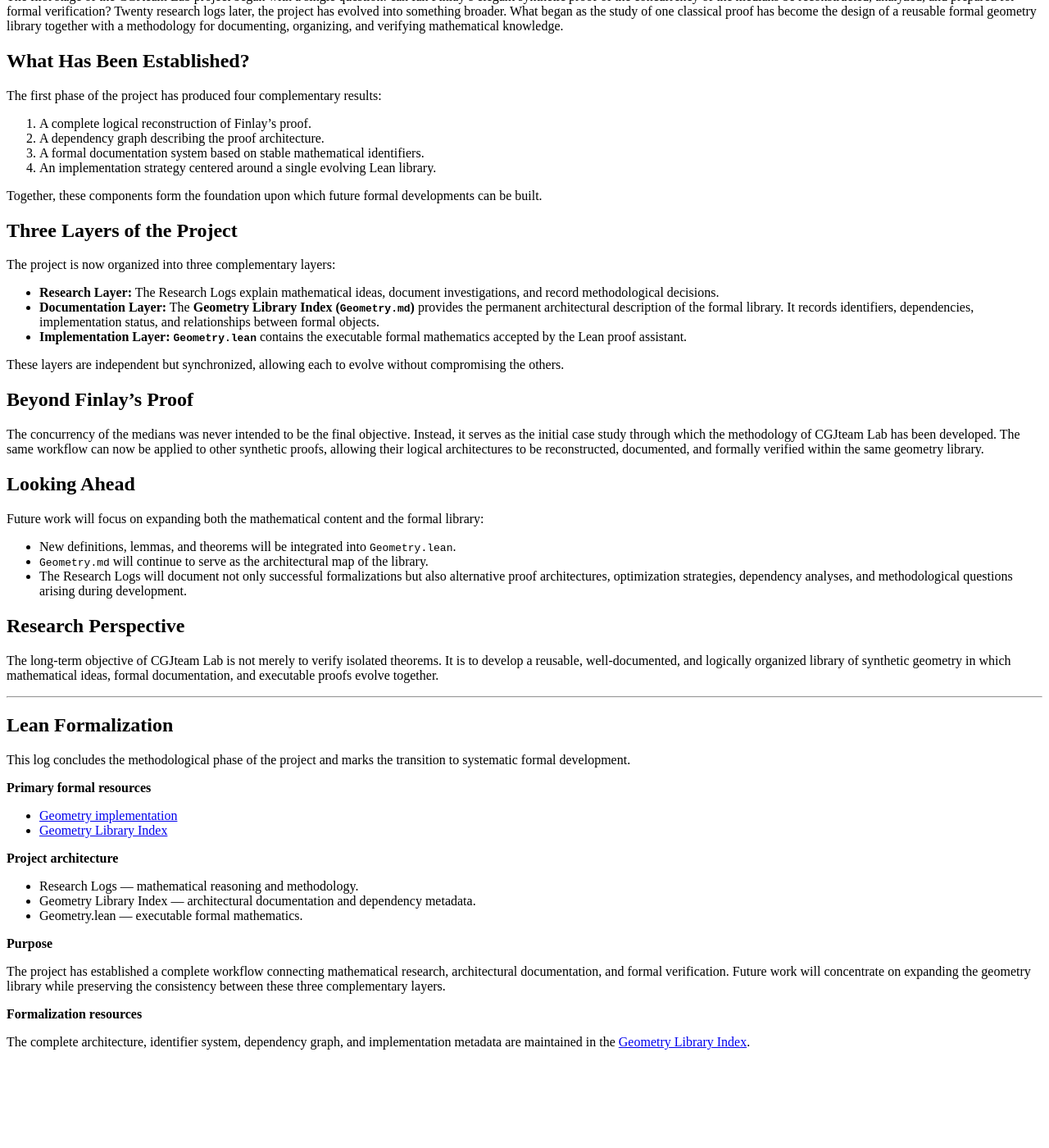
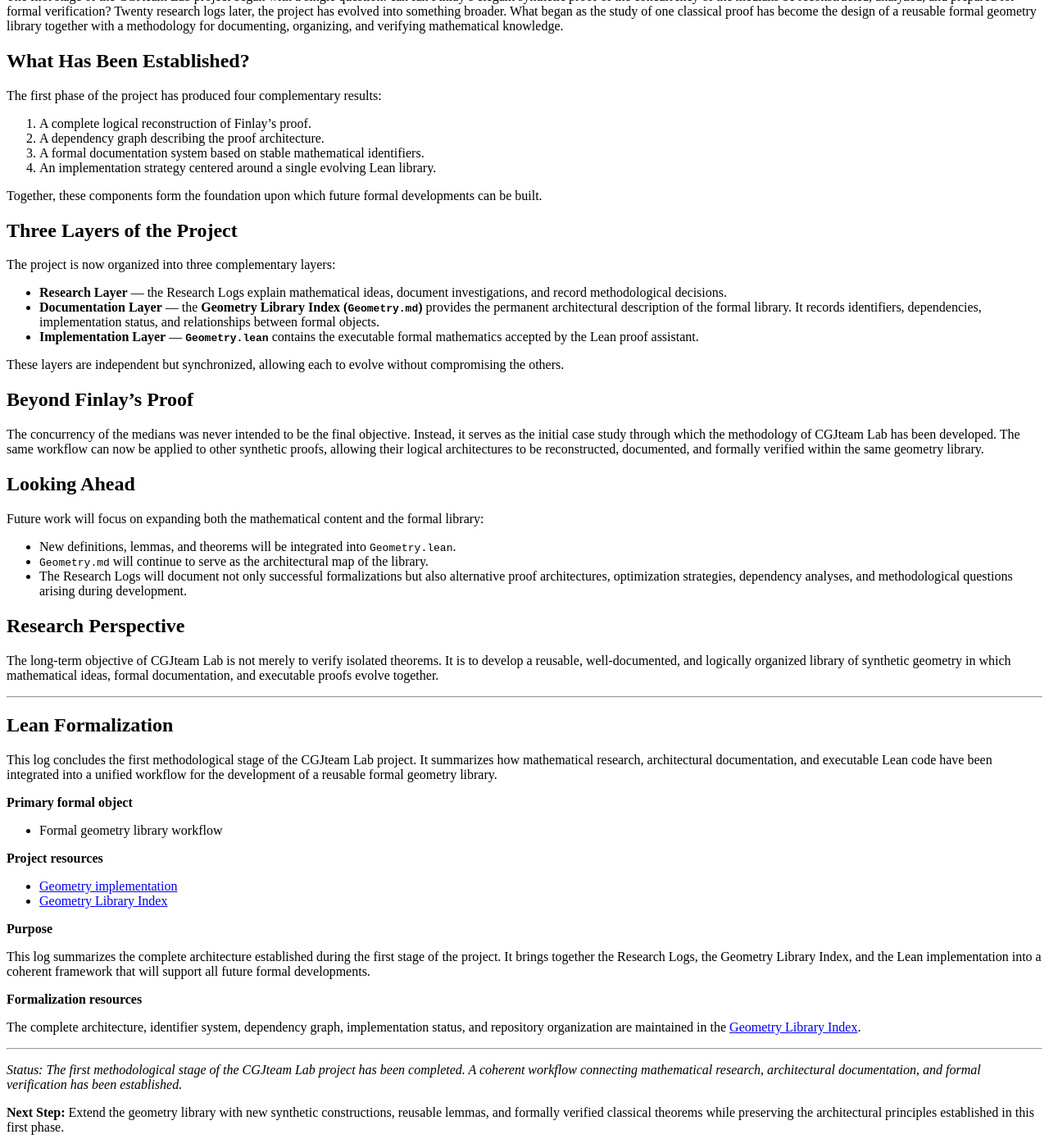
Before and after one commit to cgjteam/cgjteam.github.io, a Jekyll site: the page built from log-020.md, in a window 1280 px wide and 1400 px high, scrolled down 140 px. Shown: the whole window at 82% size. Built offline with Jekyll 4.4.1, drawn with Linux system fonts in a browser that asks for light colours; our own code applies the rules of GitHub Pages for plain Markdown files; comment, search, counter and statistics services are not loaded; before the commit the page ends 1436 px from its top, so only the background shows below that; some of the changed text lies outside the part shown.

Commit message:
Update log-020.md

```diff
--- a/log-020.md
+++ b/log-020.md
@@ -1,10 +1,17 @@
-# Log 020: From Research Project to Formal Geometry Library
+---
+layout: default
+---
+
+# Log 020 — From Research Project to Formal Geometry Library
 
 ## Introduction
+
 The first stage of the CGJteam Lab project began with a single question: can Ian Finlay's elegant synthetic proof of the concurrency of the medians be reconstructed, analyzed, and prepared for formal verification? Twenty research logs later, the project has evolved into something broader. What began as the study of one classical proof has become the design of a reusable formal geometry library together with a methodology for documenting, organizing, and verifying mathematical knowledge.
 
 ## What Has Been Established?
+
 The first phase of the project has produced four complementary results:
+
 1. A complete logical reconstruction of Finlay's proof.
 2. A dependency graph describing the proof architecture.
 3. A formal documentation system based on stable mathematical identifiers.
@@ -13,46 +20,56 @@ The first phase of the project has produced four complementary results:
 Together, these components form the foundation upon which future formal developments can be built.
 
 ## Three Layers of the Project
+
 The project is now organized into three complementary layers:
-* **Research Layer:** The Research Logs explain mathematical ideas, document investigations, and record methodological decisions.
-* **Documentation Layer:** The **Geometry Library Index (`Geometry.md`)** provides the permanent architectural description of the formal library. It records identifiers, dependencies, implementation status, and relationships between formal objects.
-* **Implementation Layer:** **`Geometry.lean`** contains the executable formal mathematics accepted by the Lean proof assistant.
+
+* **Research Layer** — the Research Logs explain mathematical ideas, document investigations, and record methodological decisions.
+* **Documentation Layer** — the **Geometry Library Index (`Geometry.md`)** provides the permanent architectural description of the formal library. It records identifiers, dependencies, implementation status, and relationships between formal objects.
+* **Implementation Layer** — **`Geometry.lean`** contains the executable formal mathematics accepted by the Lean proof assistant.
 
 These layers are independent but synchronized, allowing each to evolve without compromising the others.
 
 ## Beyond Finlay's Proof
+
 The concurrency of the medians was never intended to be the final objective. Instead, it serves as the initial case study through which the methodology of CGJteam Lab has been developed. The same workflow can now be applied to other synthetic proofs, allowing their logical architectures to be reconstructed, documented, and formally verified within the same geometry library.
 
 ## Looking Ahead
+
 Future work will focus on expanding both the mathematical content and the formal library:
+
 * New definitions, lemmas, and theorems will be integrated into `Geometry.lean`.
 * `Geometry.md` will continue to serve as the architectural map of the library.
 * The Research Logs will document not only successful formalizations but also alternative proof architectures, optimization strategies, dependency analyses, and methodological questions arising during development.
 
 ## Research Perspective
+
 The long-term objective of CGJteam Lab is not merely to verify isolated theorems. It is to develop a reusable, well-documented, and logically organized library of synthetic geometry in which mathematical ideas, formal documentation, and executable proofs evolve together.
 
 ---
 
 ## Lean Formalization
 
-This log concludes the methodological phase of the project and marks the transition to systematic formal development.
+This log concludes the first methodological stage of the CGJteam Lab project. It summarizes how mathematical research, architectural documentation, and executable Lean code have been integrated into a unified workflow for the development of a reusable formal geometry library.
 
-**Primary formal resources**
+**Primary formal object**
+
+- Formal geometry library workflow
+
+**Project resources**
 
 - [Geometry implementation](./Geometry_lean.html)
 - [Geometry Library Index](./Geometry.md)
 
-**Project architecture**
-
-- Research Logs — mathematical reasoning and methodology.
-- Geometry Library Index — architectural documentation and dependency metadata.
-- Geometry.lean — executable formal mathematics.
-
 **Purpose**
 
-The project has established a complete workflow connecting mathematical research, architectural documentation, and formal verification. Future work will concentrate on expanding the geometry library while preserving the consistency between these three complementary layers.
+This log summarizes the complete architecture established during the first stage of the project. It brings together the Research Logs, the Geometry Library Index, and the Lean implementation into a coherent framework that will support all future formal developments.
 
 **Formalization resources**
 
-The complete architecture, identifier system, dependency graph, and implementation metadata are maintained in the [Geometry Library Index](./Geometry.md).
+The complete architecture, identifier system, dependency graph, implementation status, and repository organization are maintained in the [Geometry Library Index](./Geometry.md).
+
+---
+
+*Status: The first methodological stage of the CGJteam Lab project has been completed. A coherent workflow connecting mathematical research, architectural documentation, and formal verification has been established.*
+
+**Next Step:** Extend the geometry library with new synthetic constructions, reusable lemmas, and formally verified classical theorems while preserving the architectural principles established in this first phase.
```
